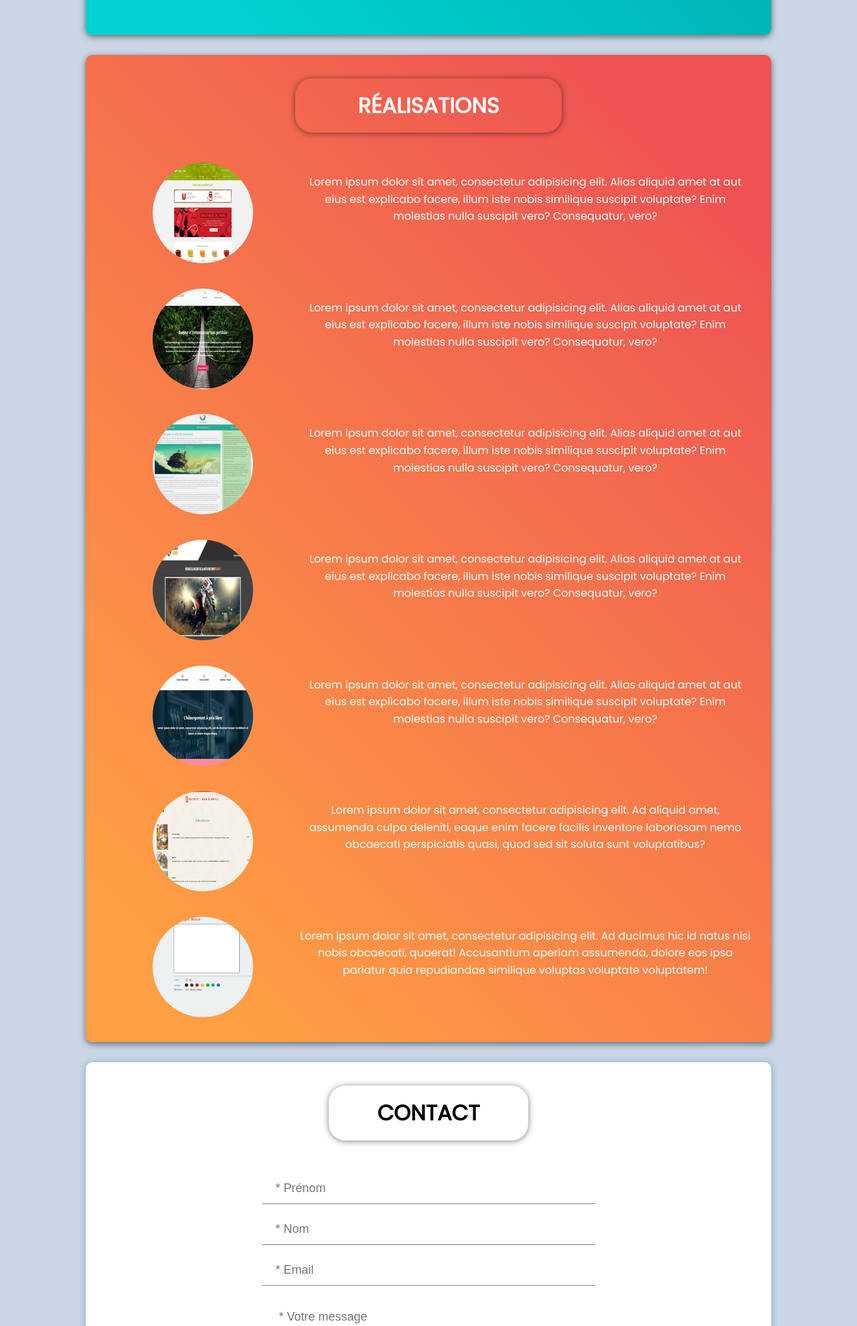
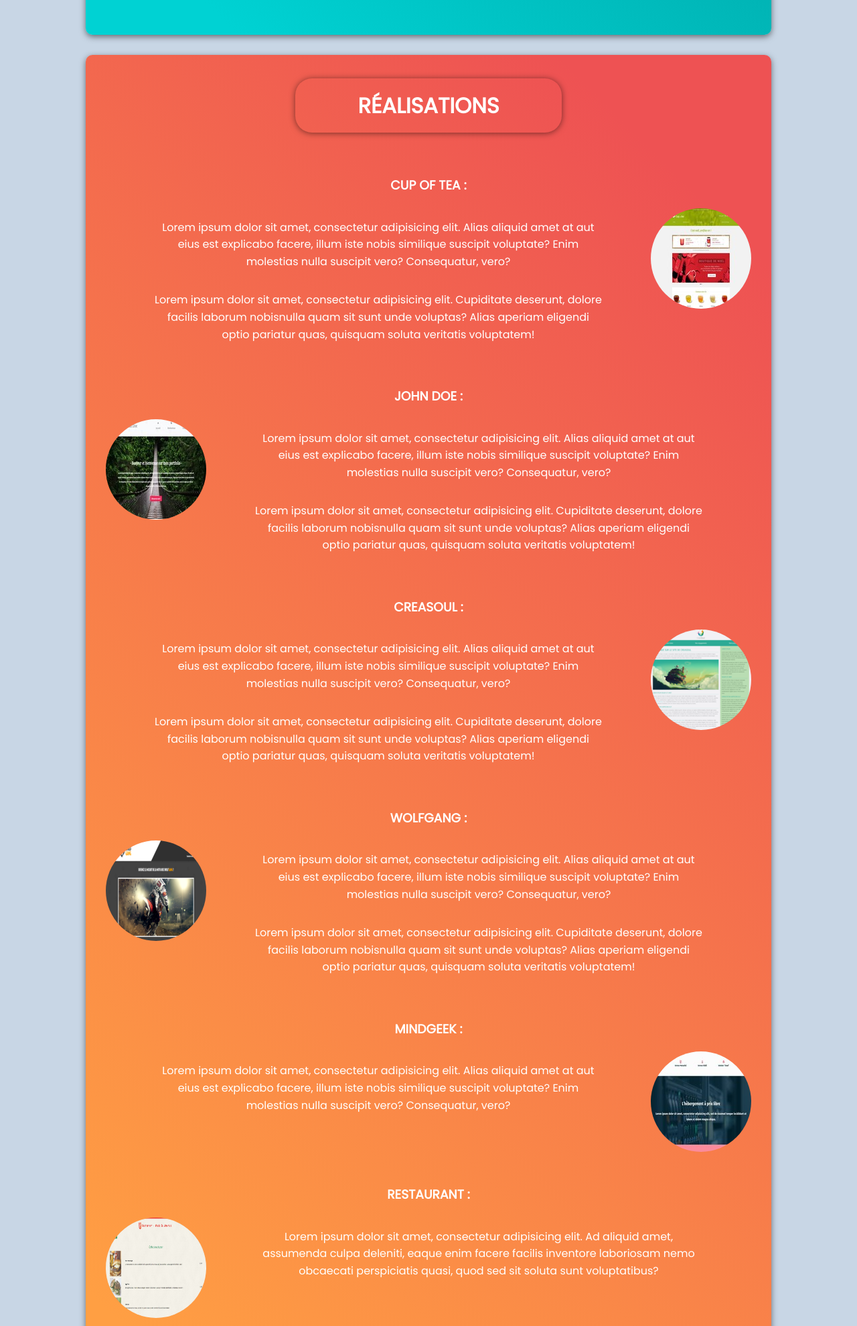
Before and after one commit to Ch0up/Projet3wa, a PHP site: page / in a window 1280 px wide. Shown: the part 2677-4657 px from the top of the page at 67% size. Run offline with PHP 8.4, Linux system fonts and the light colour scheme; the visitor is signed in with stand-in values (Sample User, id 1); some libraries are stand-ins or nearby versions.

Commit message:
rework css

```diff
--- a/index.php
+++ b/index.php
@@ -181,7 +181,8 @@ App::getAuth()->restrict();
         <article class="creation clearfix" id="creation">
             <h2>Réalisations</h2>
             <div class="rectangle-orange">
-                <div class="description-creation clearfix">
+                <div class="description-creation description-creation-odd clearfix">
+                    <h3>Cup of Tea :</h3>
                     <a href="www/images/cupoftea.jpg" data-lightbox="myproject" data-title="cupoftea"><img
                                 src="www/images/cupoftea-small.jpg" title="cupoftea" alt="cupoftea"
                                 width="150"
@@ -190,8 +191,15 @@ App::getAuth()->restrict();
                         explicabo facere, illum iste nobis similique suscipit voluptate? Enim molestias nulla suscipit
                         vero? Consequatur, vero?
                     </p>
+                    <p>Lorem ipsum dolor sit amet, consectetur adipisicing elit. Cupiditate deserunt, dolore facilis
+                        laborum
+                        nobisnulla quam sit sunt unde voluptas? Alias aperiam eligendi optio pariatur quas, quisquam
+                        soluta
+                        veritatis
+                        voluptatem!</p>
                 </div>
-                <div class="description-creation clearfix">
+                <div class="description-creation description-creation-odd clearfix">
+                    <h3>John Doe :</h3>
                     <a href="www/images/johndoe.jpg" data-lightbox="myproject" data-title="johnDoe"><img
                                 src="www/images/johndoe-small.jpg" title="johndoe" alt="johndoe"
                                 height="150"
@@ -200,8 +208,15 @@ App::getAuth()->restrict();
                         explicabo facere, illum iste nobis similique suscipit voluptate? Enim molestias nulla suscipit
                         vero? Consequatur, vero?
                     </p>
+                    <p>Lorem ipsum dolor sit amet, consectetur adipisicing elit. Cupiditate deserunt, dolore facilis
+                        laborum
+                        nobisnulla quam sit sunt unde voluptas? Alias aperiam eligendi optio pariatur quas, quisquam
+                        soluta
+                        veritatis
+                        voluptatem!</p>
                 </div>
-                <div class="description-creation clearfix">
+                <div class="description-creation description-creation-odd clearfix">
+                    <h3>CreaSoul :</h3>
                     <a href="www/images/creasoul.png" data-lightbox="myproject" data-title="creaSoul"><img
                                 src="www/images/creasoul-small.png" title="creasoul" alt="creasoul"
                                 width="150"
@@ -210,8 +225,15 @@ App::getAuth()->restrict();
                         explicabo facere, illum iste nobis similique suscipit voluptate? Enim molestias nulla suscipit
                         vero? Consequatur, vero?
                     </p>
+                    <p>Lorem ipsum dolor sit amet, consectetur adipisicing elit. Cupiditate deserunt, dolore facilis
+                        laborum
+                        nobisnulla quam sit sunt unde voluptas? Alias aperiam eligendi optio pariatur quas, quisquam
+                        soluta
+                        veritatis
+                        voluptatem!</p>
                 </div>
-                <div class="description-creation clearfix">
+                <div class="description-creation description-creation-odd clearfix">
+                    <h3>Wolfgang :</h3>
                     <a href="www/images/wolfgang.png" data-lightbox="myproject" data-title="wolfgang"><img
                                 src="www/images/wolfgang-small.png" title="wolfgang" alt="wolfgang"
                                 width="150"
@@ -220,8 +242,15 @@ App::getAuth()->restrict();
                         explicabo facere, illum iste nobis similique suscipit voluptate? Enim molestias nulla suscipit
                         vero? Consequatur, vero?
                     </p>
+                    <p>Lorem ipsum dolor sit amet, consectetur adipisicing elit. Cupiditate deserunt, dolore facilis
+                        laborum
+                        nobisnulla quam sit sunt unde voluptas? Alias aperiam eligendi optio pariatur quas, quisquam
+                        soluta
+                        veritatis
+                        voluptatem!</p>
                 </div>
-                <div class="description-creation clearfix">
+                <div class="description-creation description-creation-odd clearfix">
+                    <h3>MindGeek :</h3>
                     <a href="www/images/mindgeek.jpg" data-lightbox="myproject" data-title="mindgeek"><img
                                 src="www/images/mindgeek-small.jpg" title="mindgeek" alt="mindgeek"
                                 width="150"
@@ -231,8 +260,8 @@ App::getAuth()->restrict();
                         vero? Consequatur, vero?
                     </p>
                 </div>
-
-                <div class="description-creation clearfix">
+                <div class="description-creation description-creation-odd clearfix">
+                    <h3>Restaurant :</h3>
                     <a href="www/images/restaurant-small.jpg" data-lightbox="myproject"
                        data-title="restaurant"><img
                                 src="www/images/restaurant-small.jpg" title="restaurant" alt="restaurant"
@@ -242,7 +271,8 @@ App::getAuth()->restrict();
                         deleniti, eaque enim facere facilis inventore laboriosam nemo obcaecati perspiciatis quasi, quod
                         sed sit soluta sunt voluptatibus?</p>
                 </div>
-                <div class="description-creation clearfix">
+                <div class="description-creation description-creation-odd clearfix">
+                    <h3>Ardoise Magique :</h3>
                     <a href="www/images/ardoise-small.jpg" data-lightbox="myproject"
                        data-title="ardoise"><img
                                 src="www/images/ardoise-small.jpg" title="ardoise" alt="ardoise"
--- a/www/css/projet.css
+++ b/www/css/projet.css
@@ -25,6 +25,11 @@ h1 {
 h2 {
     font-size: 2em;
     text-transform: uppercase;
+}
+
+h3 {
+    text-transform: uppercase;
+    width: -webkit-fill-available;
 }
 
 h1, h2, h3, h4, h5, h6 {
@@ -476,6 +481,14 @@ nav {
     border-radius: 5px;
 }
 
+.description-creation-odd:nth-of-type(even) img {
+    float: left;
+}
+
+.description-creation-odd:nth-of-type(odd) img {
+    float: right;
+}
+
 .description-creation {
     text-align: center;
 }
@@ -483,7 +496,6 @@ nav {
 .description-creation p {
     width: 70%;
     display: inline-block;
-    float: right;
 }
 
 /***********/
@@ -683,6 +695,14 @@ footer p:last-of-type {
         width: 50%;
     }
 
+    .description-creation-odd:nth-of-type(even) img {
+        float: left;
+    }
+
+    .description-creation-odd:nth-of-type(odd) img {
+        float: right;
+    }
+
     .nav-links {
         position: absolute;
         right: -100%;
@@ -725,6 +745,7 @@ footer p:last-of-type {
     .form-control {
         min-width: 100%;
     }
+
     .contact .alert-danger, .contact .alert-success {
         width: 100%;
     }
@@ -734,14 +755,16 @@ footer p:last-of-type {
         padding: 10px;
     }
 
-    .creation .description-creation {
-        display: flex;
+
+    .skills .description-skills {
+        width: 100%;
         flex-wrap: wrap;
         justify-content: center;
     }
-
-    .skills .description-skills {
-        width: 100%;
+}
+@media (max-width: 600px) {
+    .creation .description-creation {
+        display: flex;
         flex-wrap: wrap;
         justify-content: center;
     }
```
